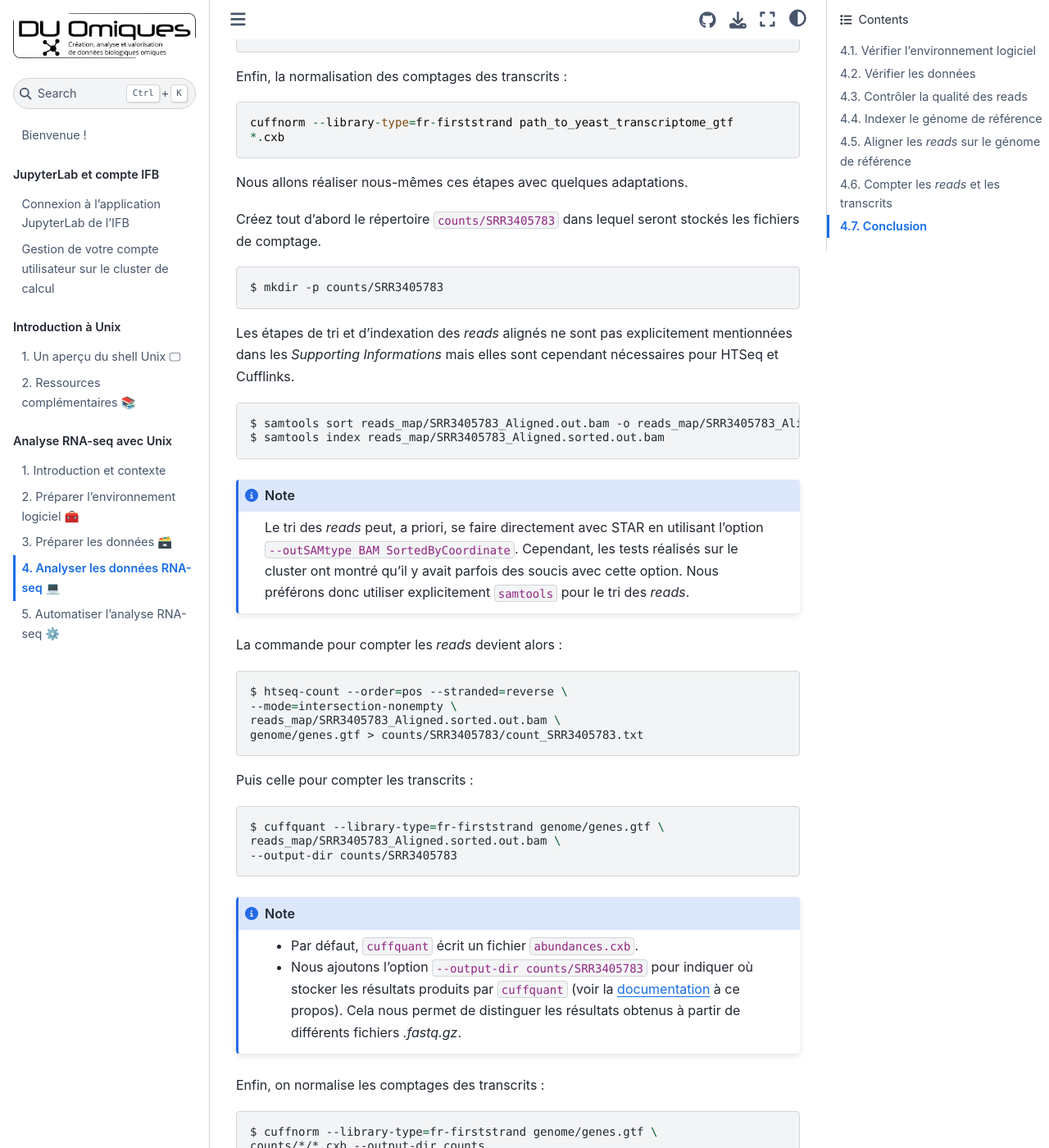
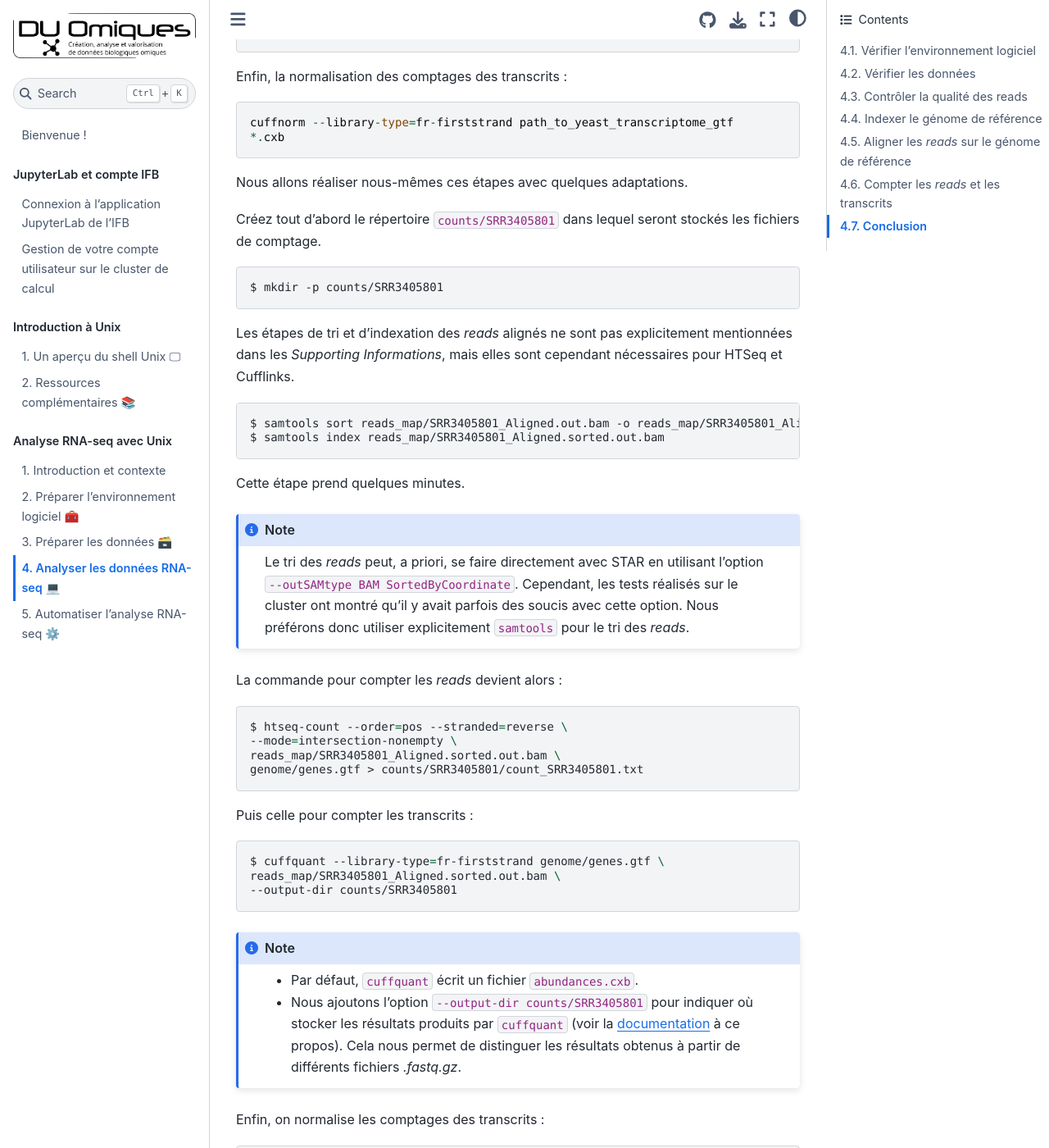
Before and after one commit to pierrepo/unix-tutorial, a Jupyter Book: the page built from content/tuto2/3_analyser.md, in a window 1280 px wide and 1400 px high, scrolled down 5342 px. Shown: the whole window at 82% size. Built offline with Jupyter Book 1.0.4 settings and Sphinx 7.4.7 and the Sphinx Book theme 1.1.4, drawn with Linux system fonts in a browser that asks for light colours; some of the changed text lies outside the part shown.

Commit message:
Update analysis of a single sample

````diff
--- a/content/tuto2/3_analyser.md
+++ b/content/tuto2/3_analyser.md
@@ -194,18 +194,20 @@ cuffnorm --library-type=fr-firststrand path_to_yeast_transcriptome_gtf
 
 Nous allons réaliser nous-mêmes ces étapes avec quelques adaptations.
 
-Créez tout d'abord le répertoire `counts/SRR3405783` dans lequel seront stockés les fichiers de comptage.
+Créez tout d'abord le répertoire `counts/SRR3405801` dans lequel seront stockés les fichiers de comptage.
 
 ```bash
-$ mkdir -p counts/SRR3405783
+$ mkdir -p counts/SRR3405801
 ```
 
-Les étapes de tri et d'indexation des *reads* alignés ne sont pas explicitement mentionnées dans les *Supporting Informations* mais elles sont cependant nécessaires pour HTSeq et Cufflinks.
+Les étapes de tri et d'indexation des *reads* alignés ne sont pas explicitement mentionnées dans les *Supporting Informations*, mais elles sont cependant nécessaires pour HTSeq et Cufflinks.
 
 ```bash
-$ samtools sort reads_map/SRR3405783_Aligned.out.bam -o reads_map/SRR3405783_Aligned.sorted.out.bam
-$ samtools index reads_map/SRR3405783_Aligned.sorted.out.bam
+$ samtools sort reads_map/SRR3405801_Aligned.out.bam -o reads_map/SRR3405801_Aligned.sorted.out.bam
+$ samtools index reads_map/SRR3405801_Aligned.sorted.out.bam
 ```
+
+Cette étape prend quelques minutes.
 
 ```{note}
 Le tri des *reads* peut, a priori, se faire directement avec STAR en utilisant l'option `--outSAMtype BAM SortedByCoordinate`. Cependant, les tests réalisés sur le cluster ont montré qu'il y avait parfois des soucis avec cette option. Nous préférons donc utiliser explicitement `samtools` pour le tri des *reads*.
@@ -216,21 +218,21 @@ La commande pour compter les *reads* devient alors :
 ```bash
 $ htseq-count --order=pos --stranded=reverse \
 --mode=intersection-nonempty \
-reads_map/SRR3405783_Aligned.sorted.out.bam \
-genome/genes.gtf > counts/SRR3405783/count_SRR3405783.txt
+reads_map/SRR3405801_Aligned.sorted.out.bam \
+genome/genes.gtf > counts/SRR3405801/count_SRR3405801.txt
 ```
 
 Puis celle pour compter les transcrits :
 
 ```bash
 $ cuffquant --library-type=fr-firststrand genome/genes.gtf \
-reads_map/SRR3405783_Aligned.sorted.out.bam \
---output-dir counts/SRR3405783
+reads_map/SRR3405801_Aligned.sorted.out.bam \
+--output-dir counts/SRR3405801
 ```
 
 ```{note}
 - Par défaut, `cuffquant` écrit un fichier `abundances.cxb`.
-- Nous ajoutons l'option `--output-dir counts/SRR3405783` pour indiquer où stocker les résultats produits par `cuffquant` (voir la [documentation](http://cole-trapnell-lab.github.io/cufflinks/cuffquant/) à ce propos). Cela nous permet de distinguer les résultats obtenus à partir de différents fichiers *.fastq.gz*.
+- Nous ajoutons l'option `--output-dir counts/SRR3405801` pour indiquer où stocker les résultats produits par `cuffquant` (voir la [documentation](http://cole-trapnell-lab.github.io/cufflinks/cuffquant/) à ce propos). Cela nous permet de distinguer les résultats obtenus à partir de différents fichiers *.fastq.gz*.
 ```
 
 Enfin, on normalise les comptages des transcrits :
@@ -248,7 +250,7 @@ counts/*/*.cxb --output-dir counts
 ## Conclusion
 
 Pour analyser les données RNA-seq de *S. cerevisiae*, vous avez lancé à la main plus d'une dizaine de commandes dans un terminal Unix.
-C'était fastidieux car ces commandes étaient parfois complexes avec de nombreuses options. Dans ce cas, le copier-coller était votre meilleur ami !
+C'était fastidieux, car ces commandes étaient parfois complexes avec de nombreuses options. Dans ce cas, le copier-coller était votre meilleur ami !
 
 **Mais**, vous avez été capable de reproduire toutes ces étapes en suivant les instructions de ce tutoriel. C'est là la grande force d'Unix et de la ligne commande : la capacité à décrire une analyse complexe en une suite d'instructions *écrites* et donc *facilement* répétables.
 
````
